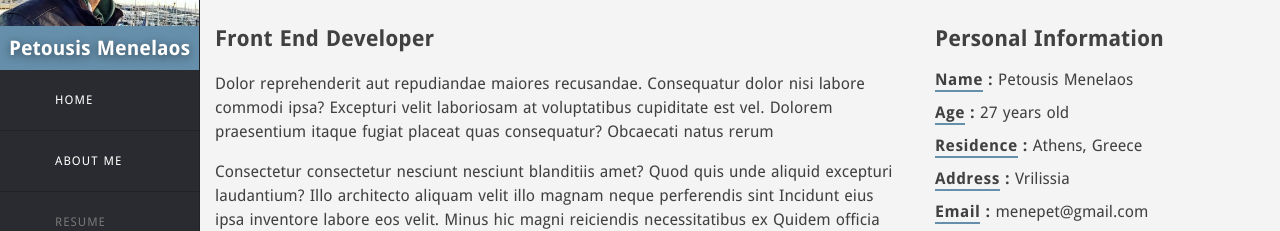
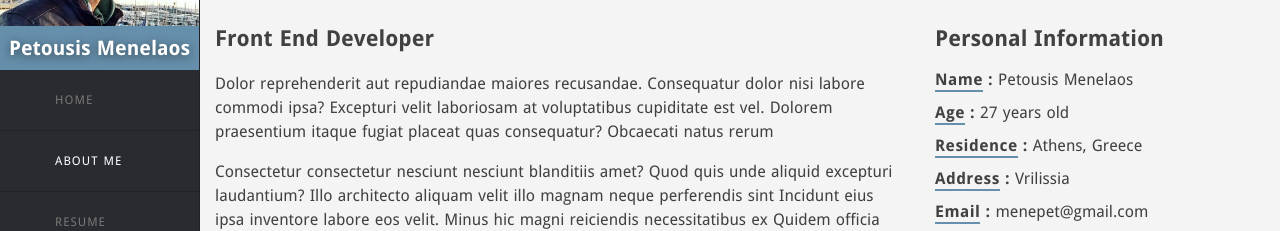
Before and after one commit to Harry80428/my_poirtfolio_new, a Nuxt app: page /about in a window 1280 px wide. Shown: the part 129-360 px from the top of the page. Built offline with nearby package versions, Linux system fonts and the light colour scheme.

Commit message:
fixed sidebar nav active class

```diff
--- a/components/Sidebar.vue
+++ b/components/Sidebar.vue
@@ -27,7 +27,7 @@
             <nav class="nav-menu">
               <ul>
                 <li>
-                  <n-link active-class="active" to="/" @click.native="toggleMenu">
+                  <n-link exact-active-class="active" to="/" @click.native="toggleMenu">
                     <span class="nav-menu-icon">
                       <i class="lnr lnr-home" />
                     </span>
@@ -35,7 +35,7 @@
                   </n-link>
                 </li>
                 <li>
-                  <n-link active-class="active" to="/about" @click.native="toggleMenu">
+                  <n-link exact-active-class="active" to="/about" @click.native="toggleMenu">
                     <span class="nav-menu-icon">
                       <i class="lnr lnr-user" />
                     </span>
@@ -43,7 +43,7 @@
                   </n-link>
                 </li>
                 <li>
-                  <n-link active-class="active" to="/resume" @click.native="toggleMenu">
+                  <n-link exact-active-class="active" to="/resume" @click.native="toggleMenu">
                     <span class="nav-menu-icon">
                       <i class="lnr lnr-license" />
                     </span>
@@ -51,7 +51,7 @@
                   </n-link>
                 </li>
                 <!-- <li>
-                  <n-link active-class="active" to="/portfolio" @click.native="toggleMenu">
+                  <n-link exact-active-class="active" to="/portfolio" @click.native="toggleMenu">
                     <span class="nav-menu-icon">
                       <i class="lnr lnr-briefcase" />
                     </span>
@@ -59,7 +59,7 @@
                   </n-link>
                 </li> -->
                 <li>
-                  <n-link active-class="active" to="/contact" @click.native="toggleMenu">
+                  <n-link exact-active-class="active" to="/contact" @click.native="toggleMenu">
                     <span class="nav-menu-icon">
                       <i class="lnr lnr-envelope" />
                     </span>
```
